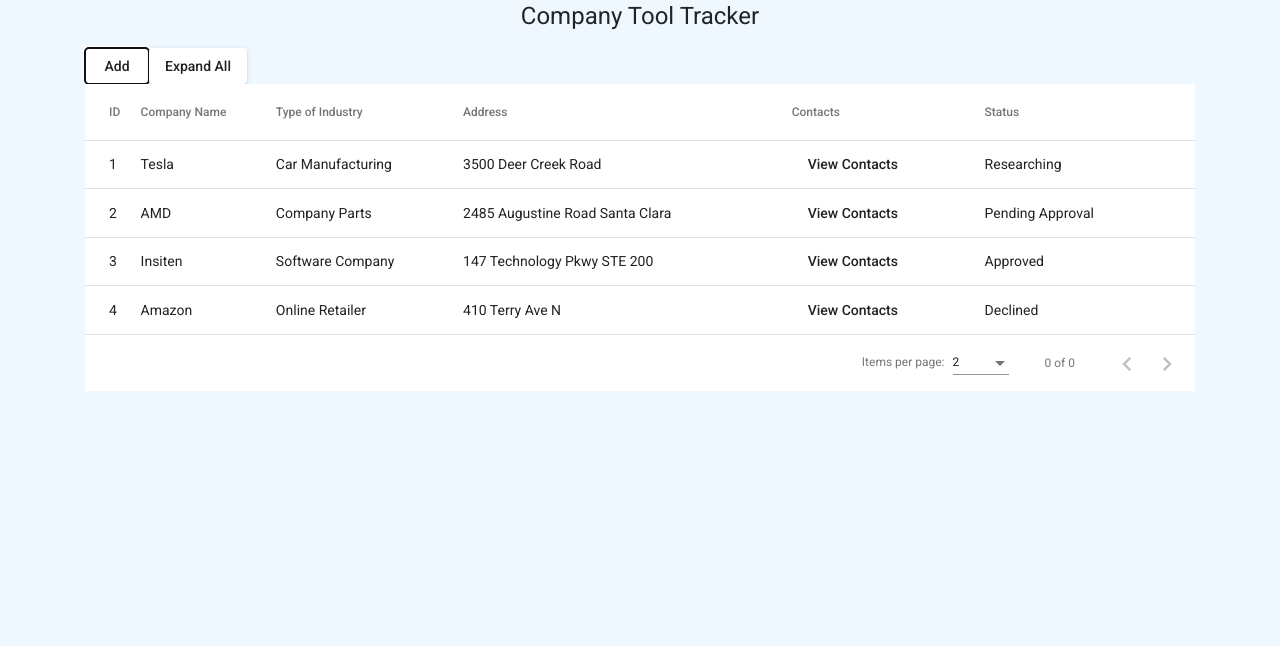
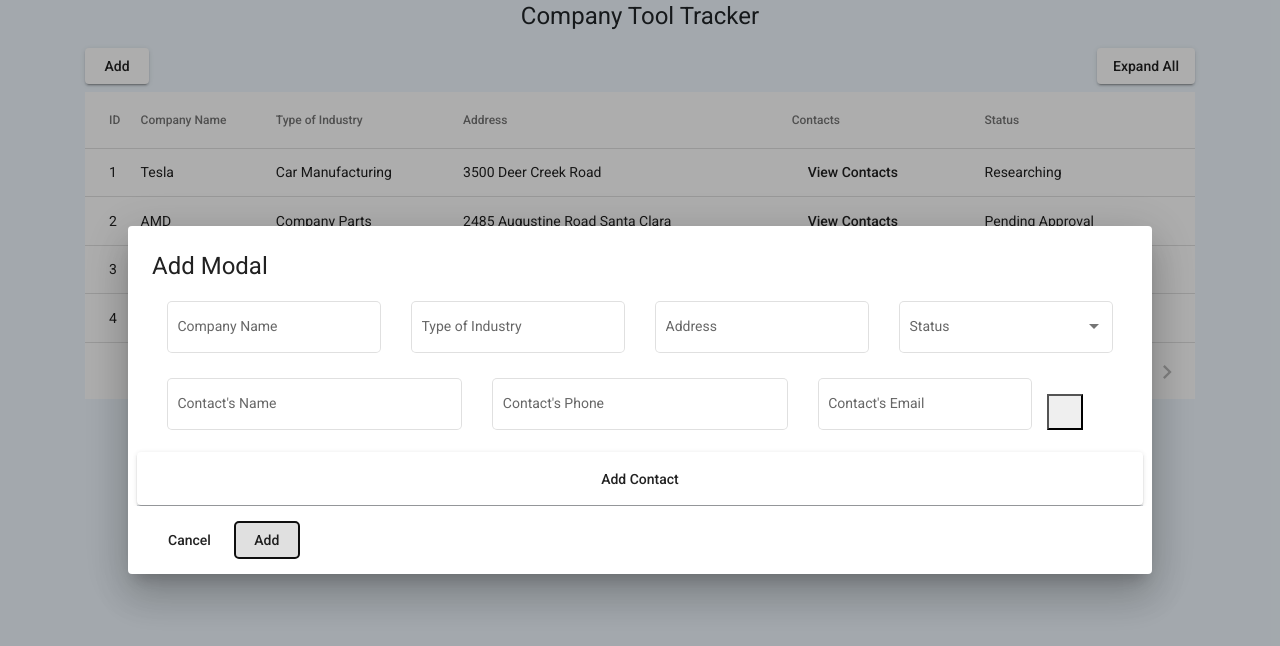
Before and after one commit to AlexFAbraham/Company-Tool-Tracker, an Angular app: page / in a window 1280 px wide. Both pictures are taken after a click on the button "Add". Shown: the top 646 px of the page. Built offline with nearby package versions, Linux system fonts and the light colour scheme; what ngx-bootstrap-icons would draw is missing.

Commit message:
Successfully created  modal form and formcontrols

```diff
--- /dev/null
+++ b/src/app/add-edit-modal/add-edit-modal.component.css
@@ -0,0 +1,5 @@
+.save-row {
+  display: flex;
+  justify-content: center;
+  align-items: center;
+}
--- /dev/null
+++ b/src/app/add-edit-modal/add-edit-modal.component.html
@@ -0,0 +1,82 @@
+<h1>Add Modal</h1>
+
+<div mat-dialog-content>
+  <div [formGroup]="companyInfoForm">
+    <mat-form-field appearance="outline" class="col-3">
+      <mat-label>Company Name</mat-label>
+      <input matInput formControlName="name" />
+    </mat-form-field>
+
+    <mat-form-field appearance="outline" class="col-3">
+      <mat-label>Type of Industry</mat-label>
+      <input matInput formControlName="type" />
+    </mat-form-field>
+
+    <mat-form-field appearance="outline" class="col-3">
+      <mat-label>Address</mat-label>
+      <input matInput formControlName="address" />
+    </mat-form-field>
+
+    <mat-form-field appearance="outline" class="col-3">
+      <mat-label>Status</mat-label>
+      <mat-select formControlName="status">
+        <mat-option *ngFor="let status of statusOptions" [value]="status">
+          {{ status }}
+        </mat-option>
+      </mat-select>
+    </mat-form-field>
+
+    <ng-container formArrayName="contacts">
+      <ng-container
+        *ngFor="
+          let contact of companyInfoForm.controls.contacts['controls'];
+          let i = index
+        "
+        [formGroupName]="i"
+      >
+        <mat-form-field appearance="outline" class="col-4">
+          <mat-label> Contact's Name</mat-label>
+          <input matInput formControlName="contactName" />
+        </mat-form-field>
+
+        <mat-form-field appearance="outline" class="col-4">
+          <mat-label>Contact's Phone</mat-label>
+
+          <input matInput type="tel" formControlName="contactPhone" />
+        </mat-form-field>
+
+        <mat-form-field appearance="outline" class="col-3">
+          <mat-label> Contact's Email</mat-label>
+          <input matInput formControlName="contactEmail" />
+        </mat-form-field>
+
+        <button
+          i-bs
+          class="p-3"
+          name="trash"
+          placement="top"
+          ngbTooltip="Delete"
+          (click)="onDelete(i)"
+        ></button>
+      </ng-container>
+    </ng-container>
+
+    <div class="row save-row border-bottom">
+      <button
+        mat-raised-button
+        class="btn btn-secondary btn-lg btn-block p-2"
+        (click)="addContacts()"
+      >
+        <i i-bs name="plus-circle" placement="top" ngbTooltip="Delete"></i>
+        <span class="p-2">Add Contact</span>
+      </button>
+    </div>
+  </div>
+</div>
+
+<div mat-dialog-actions>
+  <button mat-button (click)="onCancel()">Cancel</button>
+  <button mat-button [mat-dialog-close]="companyInfoForm" cdkFocusInitial>
+    Add
+  </button>
+</div>
--- /dev/null
+++ b/src/app/add-edit-modal/add-edit-modal.component.ts
@@ -0,0 +1,75 @@
+import { Component, OnInit, Inject } from '@angular/core';
+import {
+  FormControl,
+  FormGroup,
+  FormBuilder,
+  FormArray,
+  Validators,
+} from '@angular/forms';
+import { MatDialogRef, MAT_DIALOG_DATA } from '@angular/material/dialog';
+
+export interface DialogData {
+  name: string;
+  type: string;
+  address: string;
+  contacts: string;
+  status: string;
+}
+
+@Component({
+  selector: 'app-add-edit-modal',
+  templateUrl: './add-edit-modal.component.html',
+  styleUrls: ['./add-edit-modal.component.css'],
+})
+export class AddEditModalComponent implements OnInit {
+  statusOptions = ['Researching', 'Pending Approval', 'Approved', 'Declined'];
+
+  listContacts: any[] = [];
+  companyInfoForm: any;
+  constructor(
+    public dialogRef: MatDialogRef<AddEditModalComponent>,
+    @Inject(MAT_DIALOG_DATA) public data: DialogData,
+    private formBuilder: FormBuilder
+  ) {}
+
+  ngOnInit(): void {
+    this.companyInfoForm = this.formBuilder.group({
+      name: new FormControl(''),
+      type: new FormControl(''),
+      address: new FormControl(''),
+      status: new FormControl(''),
+      contacts: this.formBuilder.array([
+        this.formBuilder.group({
+          contactName: new FormControl([]),
+          contactPhone: new FormControl([]),
+          contactEmail: new FormControl([]),
+        }),
+      ]),
+    });
+  }
+
+  onCancel(): void {
+    this.dialogRef.close();
+  }
+
+  addContacts(): void {
+    const contactsForm = this.formBuilder.group({
+      contactName: ['', Validators.required],
+      contactPhone: ['', Validators.required],
+      contactEmail: ['', Validators.required],
+    });
+    (<FormArray>this.companyInfoForm.get('contacts')).push(contactsForm);
+
+    this.listContacts.push(this.listContacts.length);
+    // console.log(this.listContacts);
+  }
+
+  onDelete(index: any): void {
+    let listArray = this.companyInfoForm.get('contacts') as FormArray;
+    listArray.removeAt(index);
+  }
+
+  get contactControls() {
+    return (<FormArray>this.companyInfoForm.get('contacts')).controls;
+  }
+}
--- a/src/app/app.component.html
+++ b/src/app/app.component.html
@@ -1,10 +1,14 @@
 <div class="background">
   <div class="p-20 m-50 container">
     <h1 class="text-center">Company Tool Tracker</h1>
-
-    <button mat-flat-button>Add</button>
-    <button mat-raised-button (click)="toggleTableRows()">Expand All</button>
-
+    <div class="pb-2">
+      <div class="d-flex justify-content-between">
+        <button mat-raised-button (click)="onAddEdit()">Add</button>
+        <button mat-raised-button (click)="toggleTableRows()">
+          Expand All
+        </button>
+      </div>
+    </div>
     <table mat-table [dataSource]="dataofCompanies" multiTemplateDataRows>
       <ng-container matColumnDef="id">
         <th mat-header-cell *matHeaderCellDef>ID</th>
@@ -78,9 +82,9 @@
             <mat-list>
               <div mat-subheader>{{ element.name }}'s Contacts</div>
               <mat-list-item *ngFor="let employee of element.employees">
-                <div mat-line>{{ employee.name }}</div>
+                <div mat-line>{{ employee.eName }}</div>
                 <div mat-line>
-                  {{ employee.phone }} | email: {{ employee.email }}
+                  {{ employee.ePhone }} | email: {{ employee.eEmail }}
                 </div>
               </mat-list-item>
             </mat-list>
--- a/src/app/app.component.ts
+++ b/src/app/app.component.ts
@@ -6,8 +6,123 @@ import {
   transition,
   trigger,
 } from '@angular/animations';
-import { MatTableDataSource } from '@angular/material/table';
+import { MatTableDataSource, MatTable } from '@angular/material/table';
 import { MatPaginator } from '@angular/material/paginator';
+import { MatDialog } from '@angular/material/dialog';
+import { AddEditModalComponent } from './add-edit-modal/add-edit-modal.component';
+import { of } from 'rxjs';
+
+export interface COMPANIES_DATA {
+  id: number;
+  name: string;
+  type: number;
+  address: number;
+  employees: string[];
+  status: string;
+}
+
+const COMPANIES_DATA = [
+  {
+    id: 1,
+    name: 'Tesla ',
+    type: 'Car Manufacturing',
+    address: '3500 Deer Creek Road',
+    isExpanded: false,
+    employees: [
+      {
+        eName: 'Elon Musk',
+        ePhone: '(678)-362-9873',
+        eEmail: 'Elon.Musk@tesla.com',
+      },
+      {
+        eName: 'Fred Erikson',
+        ePhone: '(404)-917-7804',
+        eEmail: 'Fred.Erikson@tesla.com',
+      },
+      {
+        eName: 'Naruto Uzamaki',
+        ePhone: '(913)-892-9071',
+        eEmail: 'Naruto.Uzamaki@tesla.com',
+      },
+    ],
+    status: 'Researching',
+  },
+  {
+    id: 2,
+    name: 'AMD',
+    type: 'Company Parts',
+    address: '2485 Augustine Road Santa Clara',
+    isExpanded: false,
+    employees: [
+      {
+        eName: 'Lisa Su',
+        ePhone: '(412)-829-2389',
+        eEmail: 'Lisa.Su@amd.com',
+      },
+      {
+        eName: 'Leo Jackson',
+        ePhone: '(910)-829-6739',
+        eEmail: 'Leo.Jackson@amd.com',
+      },
+      {
+        eName: 'Eren Yeager',
+        ePhone: '(921)-894-7831',
+        eEmail: 'Eren.Yeager@amd.com',
+      },
+    ],
+    status: 'Pending Approval',
+  },
+  {
+    id: 3,
+    name: 'Insiten',
+    type: 'Software Company',
+    address: '147 Technology Pkwy STE 200',
+    isExpanded: false,
+    employees: [
+      {
+        eName: 'Adam Trien',
+        ePhone: '(437)-543-8925',
+        eEmail: 'Adam.Trien@insiten.com',
+      },
+      {
+        eName: 'Gentry Ganote',
+        ePhone: '(784)-383-9812',
+        eEmail: 'Gentry.Ganote@insiten.com',
+      },
+      {
+        eName: 'Matt Osher',
+        ePhone: '(734)-894-0912',
+        eEmail: 'Matt.Osher@insiten.com',
+      },
+      {
+        eName: 'Liz Meyers',
+        ePhone: '(836)-745-7514',
+        eEmail: 'Liz.Myers@insiten.com',
+      },
+    ],
+    status: 'Approved',
+  },
+  {
+    id: 4,
+    name: 'Amazon',
+    type: 'Online Retailer',
+    address: '410 Terry Ave N',
+    isExpanded: false,
+    employees: [
+      {
+        eName: 'Jeff Bezos',
+        ePhone: '(217)-327-8734',
+        eEmail: 'Jeff.Bezos@amazon.com',
+      },
+      {
+        eName: 'Andy Jassy',
+        ePhone: '(321)-342-5436',
+        eEmail: 'Andy.Jassey@amazon.com',
+      },
+    ],
+    status: 'Declined',
+  },
+];
 
 @Component({
   selector: 'app-root',
@@ -25,111 +140,14 @@ import { MatPaginator } from '@angular/material/paginator';
   ],
 })
 export class AppComponent {
-  COMPANIES_DATA = [
-    {
-      id: 1,
-      name: 'Tesla ',
-      type: 'Car Manufacturing',
-      address: '3500 Deer Creek Road',
-      isExpanded: false,
-      employees: [
-        {
-          name: 'Elon Musk',
-          phone: '(678)-362-9873',
-          email: 'Elon.Musk@tesla.com',
-        },
-        {
-          name: 'Fred Erikson',
-          phone: '(404)-917-7804',
-          email: 'Fred.Erikson@tesla.com',
-        },
-        {
-          name: 'Naruto Uzamaki',
-          phone: '(913)-892-9071',
-          email: 'Naruto.Uzamaki@tesla.com',
-        },
-      ],
-      status: 'Researching',
-    },
-    {
-      id: 2,
-      name: 'AMD',
-      type: 'Company Parts',
-      address: '2485 Augustine Road Santa Clara',
-      isExpanded: false,
-      employees: [
-        {
-          name: 'Lisa Su',
-          phone: '(412)-829-2389',
-          email: 'Lisa.Su@amd.com',
-        },
-        {
-          name: 'Leo Jackson',
-          phone: '(910)-829-6739',
-          email: 'Leo.Jackson@amd.com',
-        },
-        {
-          name: 'Eren Yeager',
-          phone: '(921)-894-7831',
-          email: 'Eren.Yeager@amd.com',
-        },
-      ],
-      status: 'Pending Approval',
-    },
-    {
-      id: 3,
-      name: 'Insiten',
-      type: 'Software Company',
-      address: '147 Technology Pkwy STE 200',
-      isExpanded: false,
-      employees: [
-        {
-          name: 'Adam Trien',
-          phone: '(437)-543-8925',
-          email: 'Adam.Trien@insiten.com',
-        },
-        {
-          name: 'Gentry Ganote',
-          phone: '(784)-383-9812',
-          email: 'Gentry.Ganote@insiten.com',
-        },
-        {
-          name: 'Matt Osher',
-          phone: '(734)-894-0912',
-          email: 'Matt.Osher@insiten.com',
-        },
-        {
-          name: 'Liz Meyers',
-          phone: '(836)-745-7514',
-          email: 'Liz.Myers@insiten.com',
-        },
-      ],
-      status: 'Approved',
-    },
-    {
-      id: 4,
-      name: 'Amazon',
-      type: 'Online Retailer',
-      address: '410 Terry Ave N',
-      isExpanded: false,
-      employees: [
-        {
-          name: 'Jeff Bezos',
-          phone: '(217)-327-8734',
-          email: 'Jeff.Bezos@amazon.com',
-        },
-        {
-          name: 'Andy Jassy',
-          phone: '(321)-342-5436',
-          email: 'Andy.Jassey@amazon.com',
-        },
-      ],
-      status: 'Declined',
-    },
-  ];
+  constructor(public dialog: MatDialog) {}
+  responseToPush = {};
+
   isTableExpanded = false;
   dataofCompanies = new MatTableDataSource();
   @ViewChild(MatPaginator) paginator: MatPaginator;
+  @ViewChild(MatTable) table: MatTable<COMPANIES_DATA>;
+
   companyColumns: string[] = [
     'id',
     'name',
@@ -141,9 +159,34 @@ export class AppComponent {
   ];
 
   ngOnInit() {
-    this.dataofCompanies.data = this.COMPANIES_DATA;
+    this.dataofCompanies.data = [...COMPANIES_DATA];
     this.dataofCompanies.paginator = this.paginator;
   }
+
+  onAddEdit() {
+    let dialogRef = this.dialog.open(AddEditModalComponent, {
+      data: {},
+    });
+    dialogRef.afterClosed().subscribe((result) => {
+      console.log(result);
+      this.dataofCompanies.data.push({
+        id: COMPANIES_DATA.length + 1,
+        name: result.controls.name.value,
+        type: result.controls.type.value,
+        address: result.controls.address.value,
+        isExpanded: false,
+        employees: [
+          { eName: result.controls.contacts.controls[0].value.contactName },
+          { ePhone: result.controls.contacts.controls[0].value.contactPhone },
+        ],
+        status: result.controls.status.value,
+      });
+      this.dataofCompanies.data = this.dataofCompanies.data;
+    });
+
+    this.table.renderRows();
+  }
+
   toggleTableRows() {
     this.isTableExpanded = !this.isTableExpanded;
 
```
Also changed, not shown: src/app/app.module.ts (+16 -2 lines).
